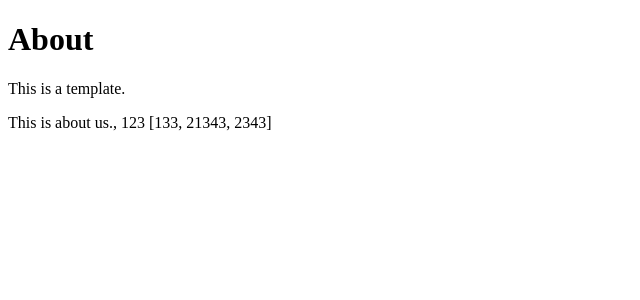
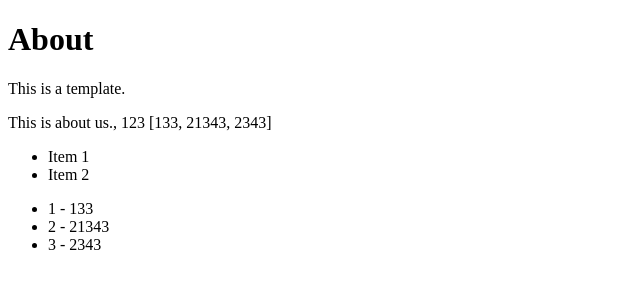
Before and after one commit to saratrajput/my_learnings, a Django app: page /about/ in a window 1280 px wide. Shown: the part 70-370 px from the top of the page, without its empty margins (0-640 px from the left). Run offline with Django 4.2, Linux system fonts and the light colour scheme.

Commit message:
:zap: For loop in a template.

```diff
--- a/Python/Django/src/templates/about.html
+++ b/Python/Django/src/templates/about.html
@@ -8,4 +8,16 @@
     {{ my_text }}, {{ my_number }}
     {{ my_list }}
 </p>
+
+<ul>
+    <li>Item 1</li>
+    <li>Item 2</li>
+</ul>
+
+<ul>
+    {% for my_sub_item in my_list %}
+    <li>{{ forloop.counter }} - {{ my_sub_item}}</li>
+    {% endfor %}
+</ul>
+
 {% endblock %}
```
Also changed, not shown: Python/Django/README.md.
